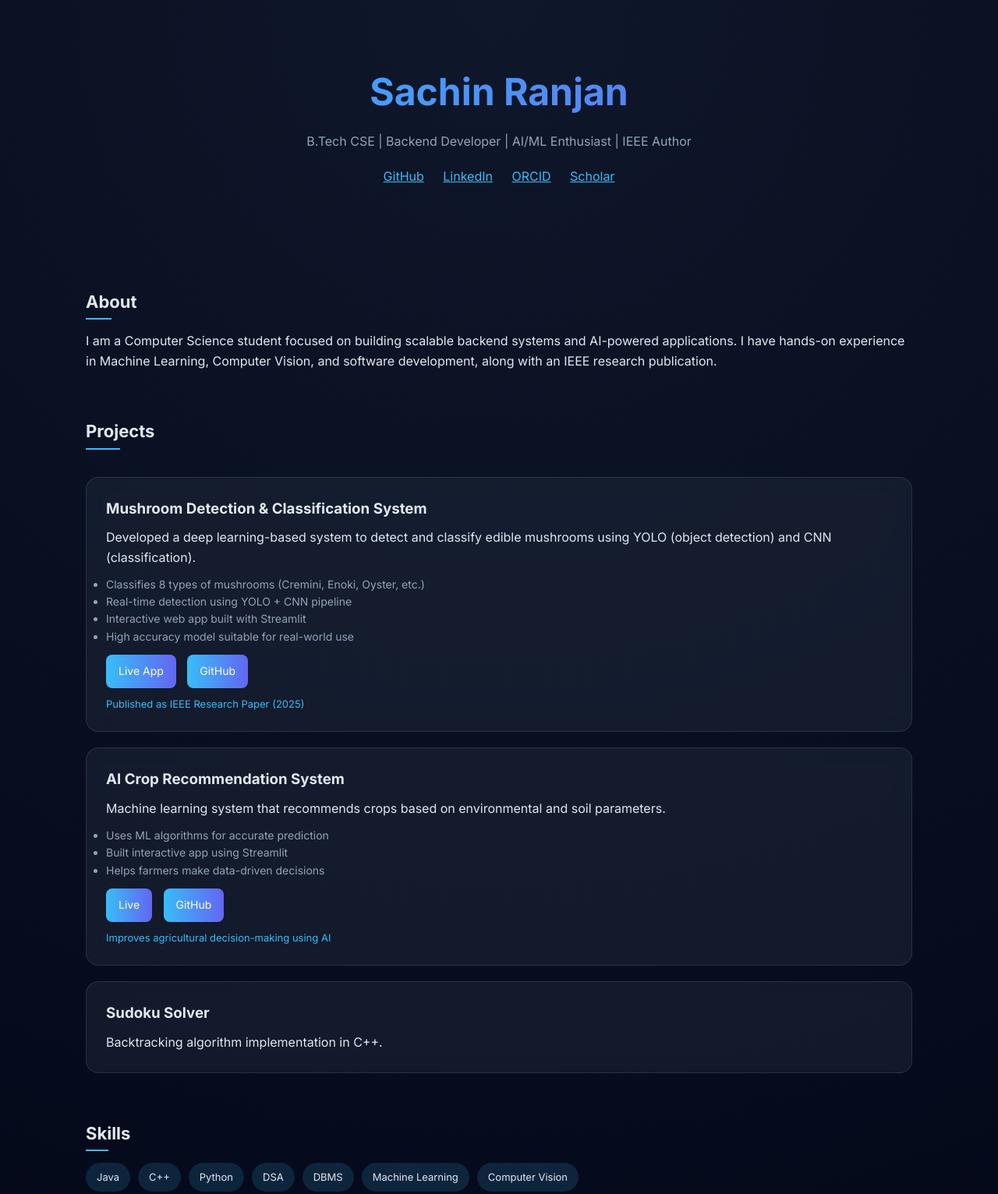
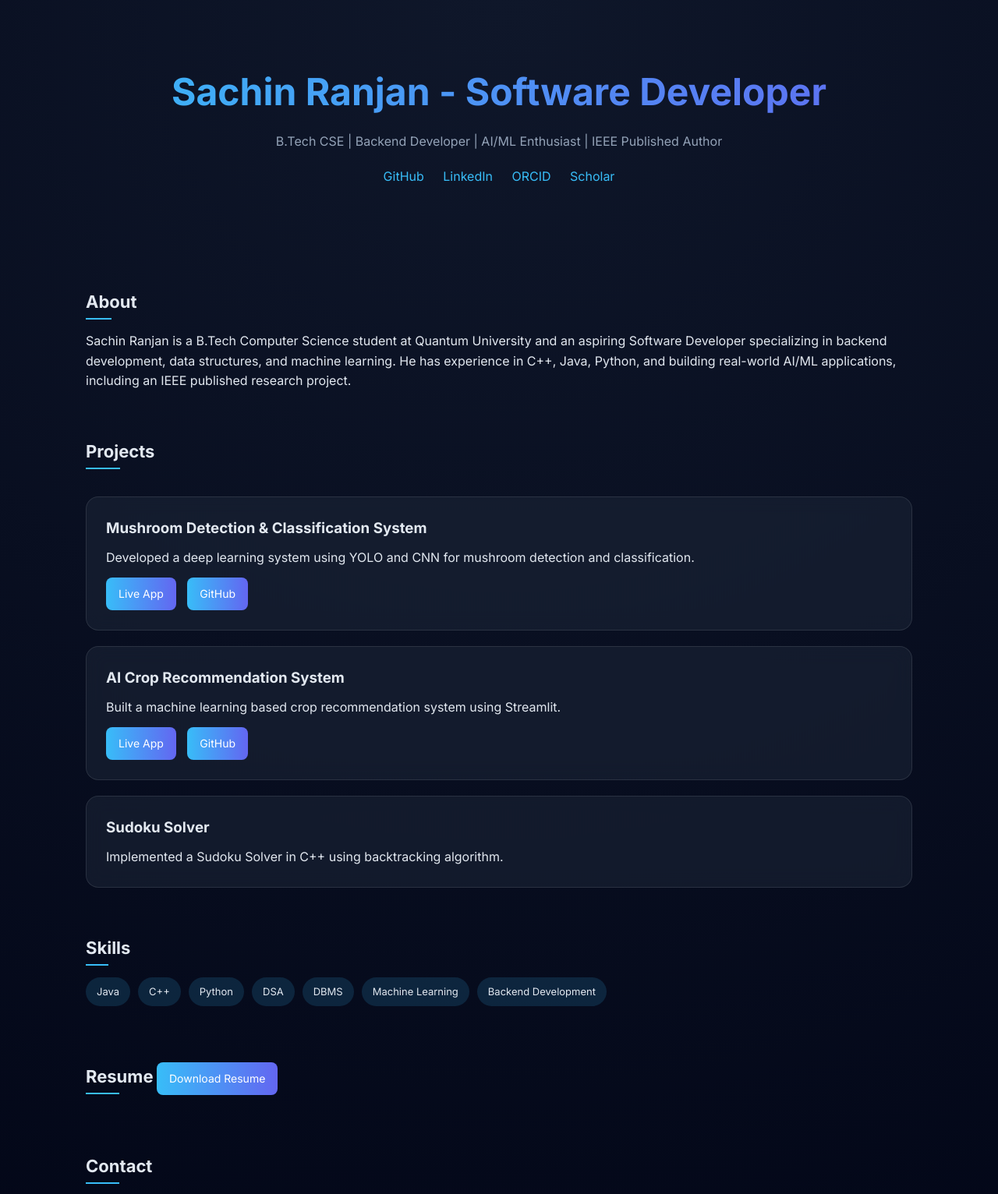
Before and after one commit to Sachinranjan1905/sachinranjan1905.github.io, a plain HTML site: page index.html in a window 1280 px wide. Shown: the top 1532 px of the page at 78% size. Drawn offline with Linux system fonts and the light colour scheme.

Commit message:
Updated SEO optimized portfolio

```diff
--- a/index.html
+++ b/index.html
@@ -3,7 +3,34 @@
 <head>
   <meta charset="UTF-8">
   <meta name="viewport" content="width=device-width, initial-scale=1.0">
-  <title>Sachin Ranjan | Portfolio</title>
+
+  <title>Sachin Ranjan | Software Developer Portfolio</title>
+
+  <meta name="description" content="Sachin Ranjan - B.Tech CSE student, Software Developer skilled in C++, Java, Python, Backend Development and Machine Learning. IEEE Published Author. Portfolio and Projects.">
+
+  <meta name="keywords" content="Sachin Ranjan, Software Developer, Backend Developer, C++, Java, Python, Machine Learning, Portfolio, Quantum University">
+
+  <meta name="author" content="Sachin Ranjan">
+
+  <meta property="og:title" content="Sachin Ranjan | Software Developer Portfolio">
+  <meta property="og:description" content="Backend Developer | AI/ML Enthusiast | IEEE Published Author">
+  <meta property="og:type" content="website">
+  <meta property="og:url" content="https://sachinranjan1905.github.io">
+
+  <script type="application/ld+json">
+  {
+    "@context": "https://schema.org",
+    "@type": "Person",
+    "name": "Sachin Ranjan",
+    "url": "https://sachinranjan1905.github.io",
+    "sameAs": [
+      "https://github.com/Sachinranjan1905",
+      "https://www.linkedin.com/in/sachin-ranjan-8281a1329/"
+    ],
+    "jobTitle": "Software Developer",
+    "alumniOf": "Quantum University"
+  }
+  </script>
 
   <link href="https://fonts.googleapis.com/css2?family=Inter:wght@300;400;600;700&display=swap" rel="stylesheet">
 
@@ -44,10 +71,13 @@
       margin: 0 10px;
       color: #38bdf8;
       font-weight: 500;
+      text-decoration: none;
       transition: 0.3s;
     }
 
-    .links a:hover { color: #6366f1; }
+    .links a:hover {
+      color: #6366f1;
+    }
 
     .container {
       max-width: 1100px;
@@ -87,7 +117,7 @@
     }
 
     .card:hover {
-      transform: translateY(-8px) scale(1.01);
+      transform: translateY(-8px);
       box-shadow: 0 10px 30px rgba(0,0,0,0.4);
     }
 
@@ -131,20 +161,19 @@
       font-size: 14px;
       color: #94a3b8;
     }
-
   </style>
 </head>
 <body>
 
 <header>
-  <h1>Sachin Ranjan</h1>
-  <p class="subtitle">B.Tech CSE | Backend Developer | AI/ML Enthusiast | IEEE Author</p>
+  <h1>Sachin Ranjan - Software Developer</h1>
+  <p class="subtitle">B.Tech CSE | Backend Developer | AI/ML Enthusiast | IEEE Published Author</p>
 
   <div class="links">
-    <a href="https://github.com/Sachinranjan1905">GitHub</a>
-    <a href="https://www.linkedin.com/in/sachin-ranjan-8281a1329/">LinkedIn</a>
-    <a href="https://orcid.org/0009-0003-9859-2840">ORCID</a>
-    <a href="https://scholar.google.com/citations?hl=en&user=4HFFouAAAAAJ">Scholar</a>
+    <a href="https://github.com/Sachinranjan1905" target="_blank">GitHub</a>
+    <a href="https://www.linkedin.com/in/sachin-ranjan-8281a1329/" target="_blank">LinkedIn</a>
+    <a href="https://orcid.org/0009-0003-9859-2840" target="_blank">ORCID</a>
+    <a href="https://scholar.google.com/citations?hl=en&user=4HFFouAAAAAJ" target="_blank">Scholar</a>
   </div>
 </header>
 
@@ -152,7 +181,9 @@
 
 <section>
   <h2>About</h2>
-  <p>I am a Computer Science student focused on building scalable backend systems and AI-powered applications. I have hands-on experience in Machine Learning, Computer Vision, and software development, along with an IEEE research publication.</p>
+  <p>
+    Sachin Ranjan is a B.Tech Computer Science student at Quantum University and an aspiring Software Developer specializing in backend development, data structures, and machine learning. He has experience in C++, Java, Python, and building real-world AI/ML applications, including an IEEE published research project.
+  </p>
 </section>
 
 <section>
@@ -160,49 +191,21 @@
 
   <div class="card">
     <h3>Mushroom Detection & Classification System</h3>
-    <p>
-      Developed a deep learning-based system to detect and classify edible mushrooms
-      using YOLO (object detection) and CNN (classification).
-    </p>
-
-    <ul style="margin-top:10px; font-size:14px; color:#94a3b8;">
-      <li>Classifies 8 types of mushrooms (Cremini, Enoki, Oyster, etc.)</li>
-      <li>Real-time detection using YOLO + CNN pipeline</li>
-      <li>Interactive web app built with Streamlit</li>
-      <li>High accuracy model suitable for real-world use</li>
-    </ul>
-
+    <p>Developed a deep learning system using YOLO and CNN for mushroom detection and classification.</p>
     <a class="btn" href="https://mushroom-detection-app-gcxniv72o38u8rkxbw4kvc.streamlit.app/" target="_blank">Live App</a>
     <a class="btn" href="https://github.com/Sachinranjan1905/mushroom-detection-streamlit" target="_blank">GitHub</a>
-
-    <p style="margin-top:10px; font-size:13px; color:#38bdf8;">
-      Published as IEEE Research Paper (2025)
-    </p>
   </div>
 
   <div class="card">
     <h3>AI Crop Recommendation System</h3>
-    <p>
-      Machine learning system that recommends crops based on environmental and soil parameters.
-    </p>
-
-    <ul style="margin-top:10px; font-size:14px; color:#94a3b8;">
-      <li>Uses ML algorithms for accurate prediction</li>
-      <li>Built interactive app using Streamlit</li>
-      <li>Helps farmers make data-driven decisions</li>
-    </ul>
-
-    <a class="btn" href="https://sachinranjan1905-ai-crop-recommendation-system-appapp-djiok1.streamlit.app/" target="_blank">Live</a>
+    <p>Built a machine learning based crop recommendation system using Streamlit.</p>
+    <a class="btn" href="https://sachinranjan1905-ai-crop-recommendation-system-appapp-djiok1.streamlit.app/" target="_blank">Live App</a>
     <a class="btn" href="https://github.com/Sachinranjan1905/AI-Crop-Recommendation-System" target="_blank">GitHub</a>
-
-    <p style="margin-top:10px; font-size:13px; color:#38bdf8;">
-      Improves agricultural decision-making using AI
-    </p>
   </div>
 
   <div class="card">
     <h3>Sudoku Solver</h3>
-    <p>Backtracking algorithm implementation in C++.</p>
+    <p>Implemented a Sudoku Solver in C++ using backtracking algorithm.</p>
   </div>
 
 </section>
@@ -216,13 +219,13 @@
     <span class="skill">DSA</span>
     <span class="skill">DBMS</span>
     <span class="skill">Machine Learning</span>
-    <span class="skill">Computer Vision</span>
+    <span class="skill">Backend Development</span>
   </div>
 </section>
 
 <section>
   <h2>Resume</h2>
-  <a class="btn" href="Sachin_Resume.pdf"target="_blank">Download Resume</a>
+  <a class="btn" href="Resume.pdf" target="_blank">Download Resume</a>
 </section>
 
 <section>
@@ -233,7 +236,7 @@
 </div>
 
 <footer>
-  © 2026 Sachin Ranjan — Built with passion 🚀
+  © 2026 Sachin Ranjan — Software Developer Portfolio
 </footer>
 
 </body>
```
Also changed, not shown: 2 other files.
